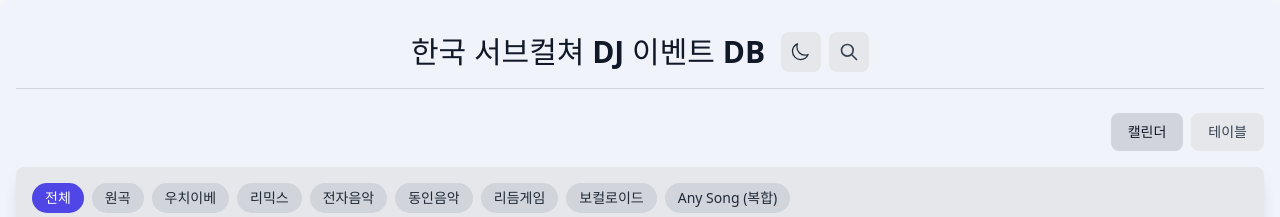
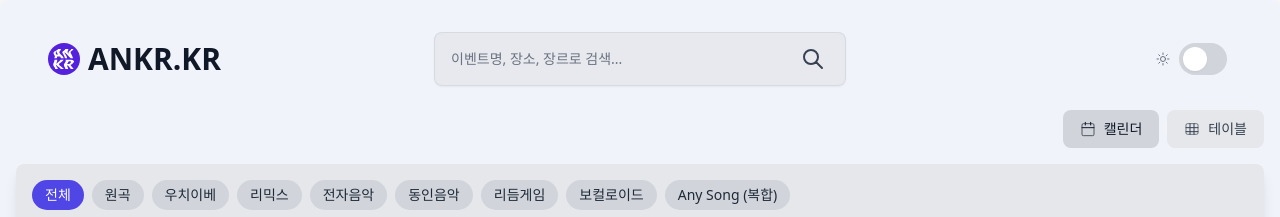
Before and after one commit to ankr-official/project-ankr, a React (Vite) app: page /#/event/1 in a window 1280 px wide. Before the commit this address led to /. Shown: the top 217 px of the page. Built offline with nearby package versions, Linux system fonts and the light colour scheme; no server answers; the database is empty.

Commit message:
modify top UI layout

```diff
--- a/index.html
+++ b/index.html
@@ -8,15 +8,15 @@
         <link rel="canonical" href="https://ankr-official.github.io" />
         <meta
             name="description"
-            content="한국 서브컬쳐 DJ 공연 일정, 장소 등의 정보를 한눈에 확인할 수 있는 ANKR입니다. 애니송클럽(아니쿠라)을 비롯한 원곡, 리믹스, 리듬게임 등 서브컬쳐 DJ 이벤트 전반의 정보를 제공합니다."
+            content="한국 서브컬쳐 DJ 공연 일정, 장소 등의 정보를 한눈에 확인할 수 있는 ANKR.KR입니다. 애니송클럽(아니쿠라)을 비롯한 원곡, 리믹스, 리듬게임 등 서브컬쳐 DJ 이벤트 전반의 정보를 제공합니다."
         />
         <meta
             name="keywords"
             content="서브컬쳐 DJ, 서브컬쳐, 이벤트, 캘린더, 아니쿠라, 애니송클럽, 리듬게임, 원곡계, 리믹스계"
         />
-        <meta name="author" content="ANKR" />
+        <meta name="author" content="ANKR.KR" />
         <meta name="robots" content="index, follow" />
-        <title>한국 서브컬쳐 DJ 이벤트 캘린더 | ANKR</title>
+        <title>한국 서브컬쳐 DJ 이벤트 캘린더 | ANKR.KR</title>
 
         <!-- Open Graph / Social Media Meta Tags -->
         <meta property="og:type" content="website" />
@@ -26,17 +26,17 @@
         />
         <meta
             property="og:title"
-            content="한국 서브컬쳐 DJ 이벤트 캘린더 | ANKR"
+            content="한국 서브컬쳐 DJ 이벤트 캘린더 | ANKR.KR"
         />
         <meta
             property="og:description"
-            content="한국 서브컬쳐 DJ 공연 일정, 장소 등의 정보를 한눈에 확인할 수 있는 ANKR입니다. 애니송클럽(아니쿠라)을 비롯한 원곡, 리믹스, 리듬게임 등 서브컬쳐 DJ 이벤트 전반의 정보를 제공합니다."
+            content="한국 서브컬쳐 DJ 공연 일정, 장소 등의 정보를 한눈에 확인할 수 있는 ANKR.KR입니다. 애니송클럽(아니쿠라)을 비롯한 원곡, 리믹스, 리듬게임 등 서브컬쳐 DJ 이벤트 전반의 정보를 제공합니다."
         />
         <meta
             property="og:image"
             content="https://ankr-official.github.io/favicon.svg"
         />
-        <meta property="og:site_name" content="ANKR" />
+        <meta property="og:site_name" content="ANKR.KR" />
         <meta property="og:locale" content="ko_KR" />
         <script
             async
--- a/src/App.jsx
+++ b/src/App.jsx
@@ -22,7 +22,7 @@ function App() {
               <div className="flex flex-col items-center space-y-4">
                 <div className="text-center">
                   <p className="text-sm">
-                    © {currentYear} ANKR. All rights reserved.
+                    © {currentYear} ANKR.KR, All rights reserved.
                   </p>
                 </div>
                 <div className="text-sm flex divide-x divide-gray-300 dark:divide-gray-700 [&>*]:px-2">
--- a/src/components/ui/Header.jsx
+++ b/src/components/ui/Header.jsx
@@ -2,28 +2,38 @@ import ThemeToggle from "./ThemeToggle";
 
 export const Header = ({ onSearchOpen }) => {
   return (
-    <div className="flex flex-col justify-between items-center px-6 mb-6 border-b border-gray-300 dark:border-gray-700 transition-colors">
-      <div className="flex gap-4 justify-center items-center mb-4 w-full">
-        <h1 className="text-balance text-xl font-bold md:text-3xl text-gray-900 dark:text-white transition-colors">
-          한국 서브컬쳐 DJ 이벤트 DB
-        </h1>
-        <div className="flex gap-2">
+    <div className="flex lg:flex-row flex-col gap-3 lg:gap-4 justify-between items-center lg:px-6   mb-6 transition-colors">
+      {/* 타이틀 영역: 모바일/데스크톱 공통 사용, 다크모드 토글은 모바일에서만 표시 */}
+      <div className="flex-1 w-full px-4 lg:px-0 flex items-center justify-between">
+        <a
+          href="/"
+          className="flex-1 inline-flex items-center gap-2 text-balance text-xl font-bold md:text-3xl text-gray-900 dark:text-white transition-colors text-left lg:hover:opacity-50 transition-opacity p-2"
+        >
+          <img
+            src="/favicon.svg"
+            alt="ANKR 로고"
+            className="w-7 h-7 md:w-8 md:h-8"
+          />
+          <span>ANKR.KR</span>
+        </a>
+        <div className="lg:hidden">
           <ThemeToggle />
+        </div>
+      </div>
+
+      {/* 검색 버튼을 긴 검색바 형태로 표시 */}
       <button
         onClick={onSearchOpen}
-            className="w-10 h-10 p-2
-    flex items-center justify-center
-    rounded-lg
-    transition-colors
-    bg-gray-200 dark:bg-gray-700
-    text-gray-700 dark:text-gray-300
-    active:bg-indigo-600 active:text-white
-    lg:hover:bg-indigo-600 lg:hover:text-white"
-            title="검색"
+        className="group flex flex-1 items-center justify-between w-full lg:w-80 px-4 py-2.5 rounded-lg bg-gray-200/80 dark:bg-gray-800/80 text-sm text-gray-500 dark:text-gray-400 border border-gray-300/70 dark:border-gray-700/70 shadow-sm hover:bg-gray-100 dark:hover:bg-gray-700/80 hover:border-indigo-500/70 transition-colors"
         id="search-button"
+        title="검색 열기"
       >
+        <span className="truncate text-left">
+          이벤트명, 장소, 장르로 검색...
+        </span>
+        <span className="flex items-center justify-center w-8 h-8 rounded-full  text-gray-700 dark:text-gray-200 transition-colors">
           <svg
-              className="w-5 h-5"
+            className="w-6 h-6"
             fill="none"
             stroke="currentColor"
             viewBox="0 0 24 24"
@@ -35,8 +45,10 @@ export const Header = ({ onSearchOpen }) => {
               d="M21 21l-6-6m2-5a7 7 0 11-14 0 7 7 0 0114 0z"
             />
           </svg>
+        </span>
       </button>
-        </div>
+      <div className="flex-1 text-right hidden lg:block">
+        <ThemeToggle />
       </div>
     </div>
   );
--- a/src/components/ui/TabButton.jsx
+++ b/src/components/ui/TabButton.jsx
@@ -1,7 +1,7 @@
 export const TabButton = ({ isActive, onClick, children }) => (
     <button
         onClick={onClick}
-        className={`w-full lg:w-fit lg:mb-0 px-4 py-2 text-sm font-medium lg:rounded-t-lg lg:rounded-b-none transition-colors duration-200 ${
+        className={`w-full lg:w-fit lg:mb-0 px-4 py-2 text-sm font-medium rounded-t-lg rounded-b-none transition-colors duration-200 ${
             isActive
                 ? "text-white bg-indigo-600 dark:bg-indigo-600"
                 : "text-gray-800 dark:text-gray-300 bg-indigo-200 dark:bg-indigo-900 lg:hover:text-gray-600 dark:lg:hover:text-gray-300 lg:hover:bg-indigo-300 dark:lg:hover:bg-indigo-700"
--- a/src/components/ui/ThemeToggle.jsx
+++ b/src/components/ui/ThemeToggle.jsx
@@ -4,18 +4,31 @@ import { useThemeContext } from "../../contexts/ThemeContext";
 const ThemeToggle = () => {
   const { theme, toggleTheme } = useThemeContext();
 
+  const isDark = theme === "dark";
+
   return (
     <button
       onClick={toggleTheme}
-      className="w-10 h-10 p-2 rounded-lg transition-colors bg-gray-200 hover:bg-gray-300 dark:bg-gray-700 dark:hover:bg-gray-600"
+      className="inline-flex items-center gap-2 rounded-full px-3 py-2 bg-transparent lg:hover:bg-black/5 lg:dark:hover:bg-white/5 transition-colors focus:outline-none"
       aria-label="Toggle theme"
-      title={theme === "light" ? "다크 모드로 전환" : "라이트 모드로 전환"}
+      title={isDark ? "라이트 모드로 전환" : "다크 모드로 전환"}
+      type="button"
     >
-      {theme === "light" ? (
-        <MoonIcon className="w-5 h-5 text-gray-800 dark:text-gray-200" />
-      ) : (
-        <SunIcon className="w-5 h-5 text-gray-800 dark:text-gray-200" />
-      )}
+      {/* 왼쪽 아이콘 (밝기/해 아이콘) */}
+      {isDark ? <MoonIcon className="w-4 h-4 text-gray-500 dark:text-gray-300" /> : <SunIcon className="w-4 h-4 text-gray-500 dark:text-gray-300" />}
+
+      {/* 스위치 */}
+      <span
+        className={`relative inline-flex h-6 lg:h-8 w-9 lg:w-12 items-center rounded-full transition-colors ${
+          isDark ? "bg-gray-600" : "bg-gray-300"
+        }`}
+      >
+        <span
+          className={`inline-flex h-4 w-4 lg:h-6 lg:w-6 rounded-full bg-white shadow-sm transform transition-transform duration-200 ease-out ${
+            isDark ? "translate-x-4 lg:translate-x-5" : "translate-x-1"
+          }`}
+        />
+      </span>
     </button>
   );
 };
--- a/src/components/ui/ViewModeToggle.jsx
+++ b/src/components/ui/ViewModeToggle.jsx
@@ -3,22 +3,66 @@ export const ViewModeToggle = ({ viewMode, onViewModeChange }) => {
     <div className="flex mb-4 space-x-2">
       <button
         onClick={() => onViewModeChange("calendar")}
-        className={`px-4 py-2 text-sm font-medium rounded-lg transition-colors ${
+        className={`px-4 py-2 w-full lg:w-fit text-sm font-medium rounded-lg transition-colors inline-flex items-center justify-center gap-2 ${
           viewMode === "calendar"
             ? "bg-gray-300 dark:bg-gray-700 text-gray-900 dark:text-white"
             : "bg-gray-200 dark:bg-gray-800 text-gray-700 dark:text-gray-300 lg:hover:bg-gray-300 dark:lg:hover:bg-gray-700"
         }`}
       >
+        <svg
+          className="w-4 h-4"
+          fill="none"
+          stroke="currentColor"
+          viewBox="0 0 24 24"
+        >
+          <rect
+            x="3"
+            y="4"
+            width="18"
+            height="18"
+            rx="2"
+            ry="2"
+            className="stroke-current"
+          />
+          <path
+            d="M16 2v4M8 2v4M3 10h18"
+            className="stroke-current"
+            strokeWidth="1.5"
+            strokeLinecap="round"
+          />
+        </svg>
         캘린더
       </button>
       <button
         onClick={() => onViewModeChange("table")}
-        className={`px-4 py-2 text-sm font-medium rounded-lg transition-colors ${
+        className={`px-4 py-2 text-sm w-full lg:w-fit font-medium rounded-lg transition-colors inline-flex items-center justify-center gap-2 ${
           viewMode === "table"
             ? "bg-gray-300 dark:bg-gray-700 text-gray-900 dark:text-white"
             : "bg-gray-200 dark:bg-gray-800 text-gray-700 dark:text-gray-300 lg:hover:bg-gray-300 dark:lg:hover:bg-gray-700"
         }`}
       >
+        <svg
+          className="w-4 h-4"
+          fill="none"
+          stroke="currentColor"
+          viewBox="0 0 24 24"
+        >
+          <rect
+            x="3"
+            y="4"
+            width="18"
+            height="16"
+            rx="2"
+            ry="2"
+            className="stroke-current"
+          />
+          <path
+            d="M3 10h18M3 16h18M9 4v16M15 4v16"
+            className="stroke-current"
+            strokeWidth="1.5"
+            strokeLinecap="round"
+          />
+        </svg>
         테이블
       </button>
     </div>
--- a/src/pages/Home.jsx
+++ b/src/pages/Home.jsx
@@ -85,10 +85,10 @@ function Home() {
 
         {/* This Week's Events Carousel */}
         {thisWeeksEvents.length > 0 && (
-          <div className="mb-8">
-            <h2 className="mb-4 text-xl font-semibold text-gray-800 dark:text-gray-200 transition-colors">
+          <div className="mb-8 ">
+            {/* <h2 className="mb-4 text-xl font-semibold text-gray-800 dark:text-gray-200 transition-colors">
               가까운 이벤트
-            </h2>
+            </h2> */}
             <EventCarousel
               events={thisWeeksEvents}
               onEventClick={handleModalOpen}
@@ -100,13 +100,18 @@ function Home() {
         <div>
           {/* Controls */}
           <div
-            className={`flex flex-col-reverse lg:mb-0 lg:flex-row lg:items-end ${
-              viewMode === "calendar" ? "justify-end" : "justify-between"
+            className={`flex flex-col justify-between lg:mb-0 lg:items-end ${
+              viewMode === "calendar" ? "justify-end" : "lg:flex-row-reverse"
             }`}
           >
+            {/* View Mode Toggle */}
+            <ViewModeToggle
+              viewMode={viewMode}
+              onViewModeChange={setViewMode}
+            />
             {/* Tab Buttons (Hidden in calendar mode) */}
             <div
-              className={`flex space-x-2 mb-4 lg:mb-0 ${
+              className={`flex space-x-2 mb-0 ${
                 viewMode === "calendar" ? "hidden" : ""
               }`}
             >
@@ -124,11 +129,7 @@ function Home() {
               </TabButton>
             </div>
 
-            {/* View Mode Toggle */}
-            <ViewModeToggle
-              viewMode={viewMode}
-              onViewModeChange={setViewMode}
-            />
+
           </div>
 
           {/* Content based on view mode */}
```
Also changed, not shown: src/components/EventCarousel.jsx (+55 -36 lines). Lines whose indentation alone changed are shown as unchanged.
